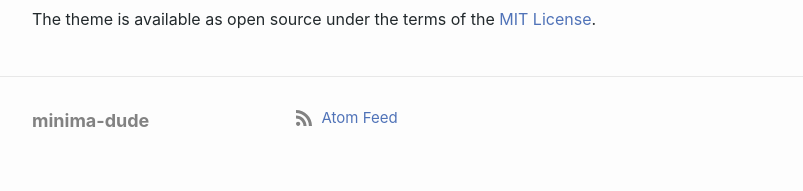
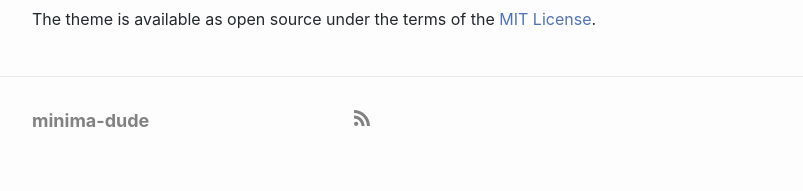
Before and after one commit to lildude/minima-dude, a Jekyll site: the page built from README.md, in a window 1280 px wide. Shown: the part 3485-3676 px from the top of the page, without its empty margins (238-1041 px from the left). Built offline with Jekyll 4.4.1, drawn with Linux system fonts in a browser that asks for light colours; our own code applies the rules of GitHub Pages for plain Markdown files.

Commit message:
Float, centre social icons and hide text

```diff
--- a/_sass/minima_dude/_layout.scss
+++ b/_sass/minima_dude/_layout.scss
@@ -119,6 +119,12 @@
 .social-media-list {
   list-style: none;
   margin-left: 0;
+  li {
+    display: inline;
+  }
+  li > a > span.username {
+    display: none;
+  }
 }
 
 .footer-col-wrapper {
@@ -142,6 +148,7 @@
 .footer-col-2 {
   width: -webkit-calc(20% - (#{$spacing-unit} / 2));
   width:         calc(20% - (#{$spacing-unit} / 2));
+  text-align: center;
 }
 
 .footer-col-3 {
```
